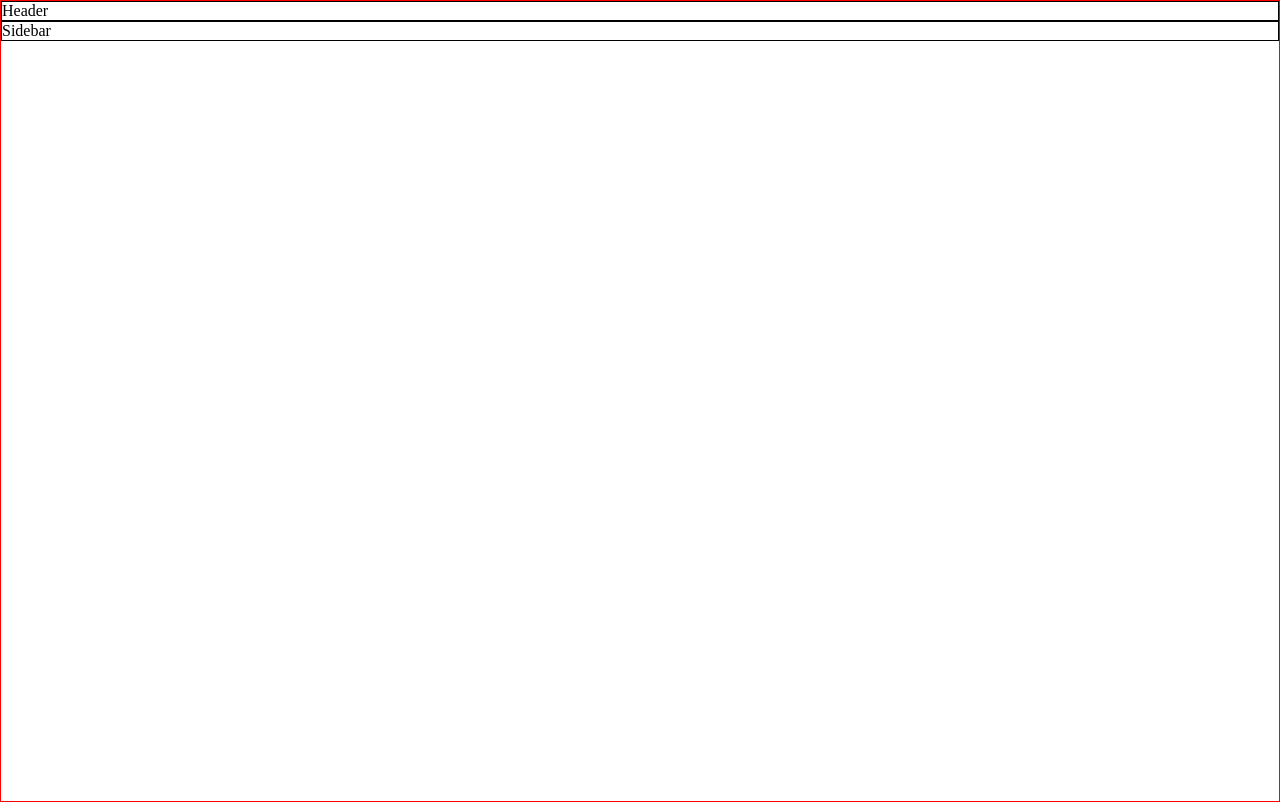
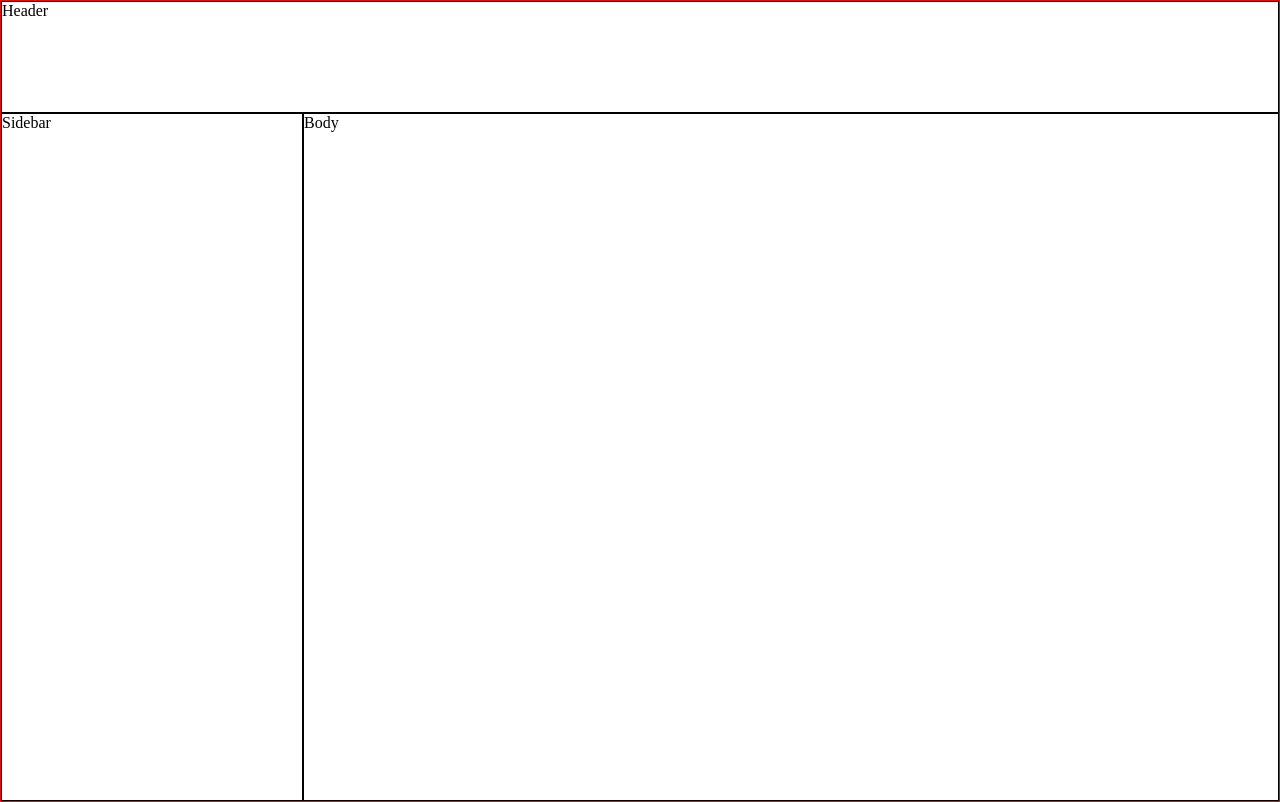
Before and after one commit to Jonathanko52/trpgplatform, a Next.js app: page / in a window 1280 px wide. Built offline with nearby package versions, Linux system fonts and the light colour scheme.

Commit message:
Basic layout setup

```diff
--- a/pages/index.js
+++ b/pages/index.js
@@ -1,5 +1,7 @@
 import Header from "./presentational/header";
 import Sidebar from "./presentational/sidebar";
+import Body from "./presentational/body";
+
 import { createUseStyles } from "react-jss";
 
 export const useStyles = createUseStyles({
@@ -10,6 +12,11 @@ export const useStyles = createUseStyles({
     border: "solid 1px red",
     margin: "-8px",
   },
+  container: {
+    display: "flex",
+    flexDirection: "row",
+    flexGrow: "1",
+  },
 });
 
 export default function Home() {
@@ -18,7 +25,10 @@ export default function Home() {
   return (
     <div className={classes.home}>
       <Header></Header>
-      <Sidebar></Sidebar>
+      <div className={classes.container}>
+        <Sidebar></Sidebar>
+        <Body></Body>
+      </div>
     </div>
   );
 }
--- /dev/null
+++ b/pages/presentational/body.js
@@ -0,0 +1,14 @@
+import React from "react";
+import { createUseStyles } from "react-jss";
+
+export const useStyles = createUseStyles({
+  body: { border: "solid 1px", flexGrow: "1" },
+});
+
+export function Body() {
+  const classes = useStyles();
+
+  return <div className={classes.body}> Body</div>;
+}
+
+export default Body;
--- a/pages/presentational/header.js
+++ b/pages/presentational/header.js
@@ -2,7 +2,7 @@ import React from "react";
 import { createUseStyles } from "react-jss";
 
 export const useStyles = createUseStyles({
-  header: { border: "solid 1px" },
+  header: { border: "solid 1px", minHeight: "110px" },
 });
 
 export function Header() {
--- a/pages/presentational/sidebar.js
+++ b/pages/presentational/sidebar.js
@@ -2,7 +2,7 @@ import React from "react";
 import { createUseStyles } from "react-jss";
 
 export const useStyles = createUseStyles({
-  sidebar: { border: "solid 1px" },
+  sidebar: { border: "solid 1px", flexBasis: "300px" },
 });
 
 export function Sidebar(props) {
```
